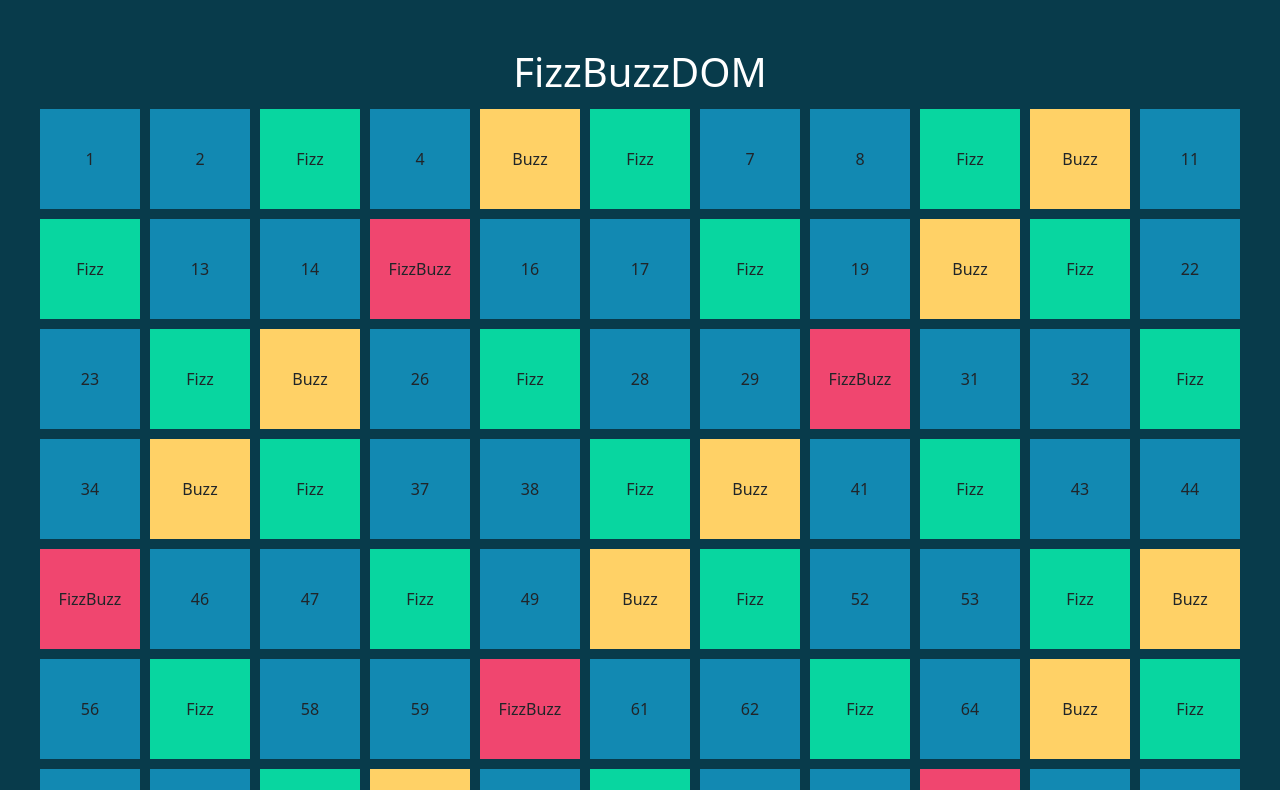
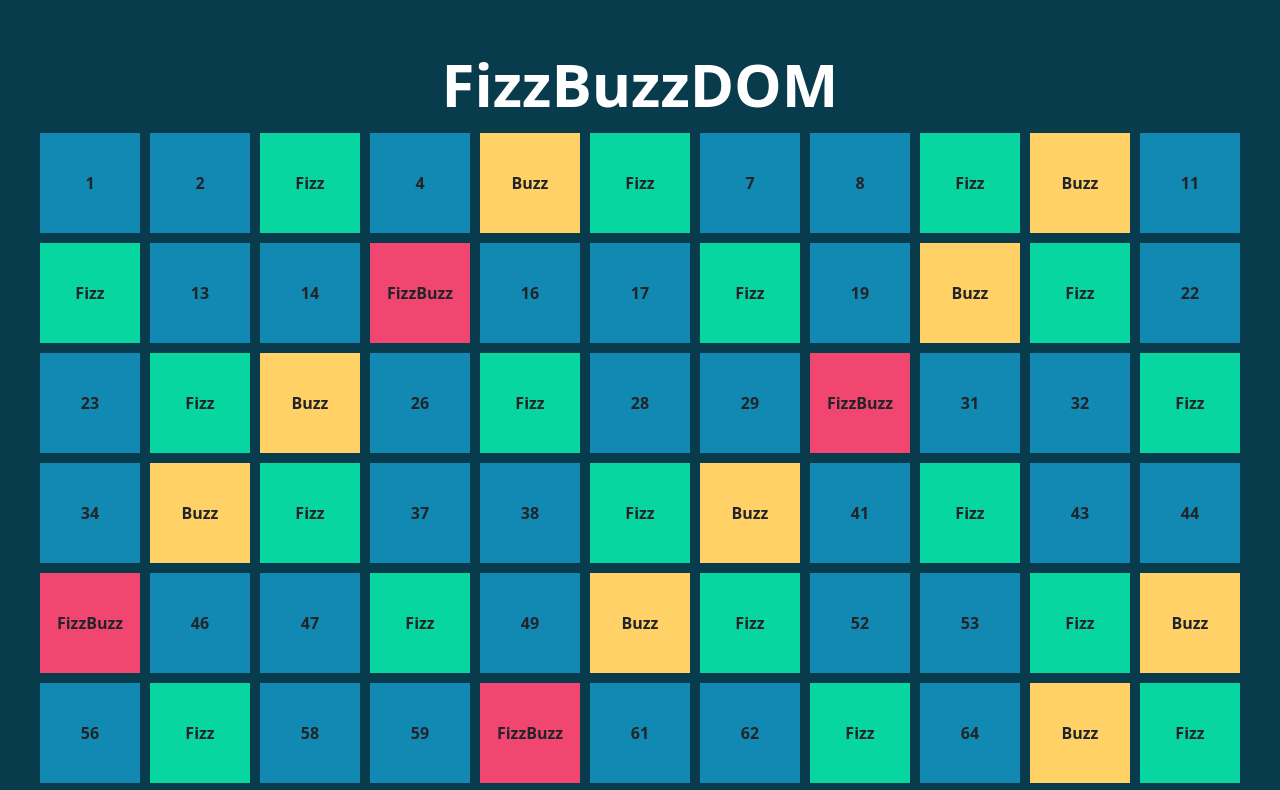
Before and after one commit to rachelpatrocinio/js-fizzbuzz, a plain HTML site: page index.html in a window 1280 px wide. Shown: the top 790 px of the page. Drawn offline with nearby package versions, Linux system fonts and the light colour scheme.

Commit message:
Added: small style adjustments

```diff
--- a/css/style.css
+++ b/css/style.css
@@ -10,12 +10,18 @@
     background-color: var(--darkblue);
 }
 
+.main-title{
+    font-size: 60px;
+    font-weight: 700;
+}
+
 ul{
     list-style: none;
 }
 
 
 li{
+    font-weight: 700;
     width: 100px;
     height: 100px;
     background-color: var(--blue);
--- a/index.html
+++ b/index.html
@@ -11,7 +11,7 @@
     <div class="container-fluid">
         <div class="row my-5">
             <div class="col-12">
-                <h1 class="text-center text-white">FizzBuzzDOM</h1>
+                <h1 class="main-title text-center text-white">FizzBuzzDOM</h1>
             </div>
             <div class="col-12">
                 <ul class="list d-flex flex-wrap justify-content-center p-0"></ul>
```
